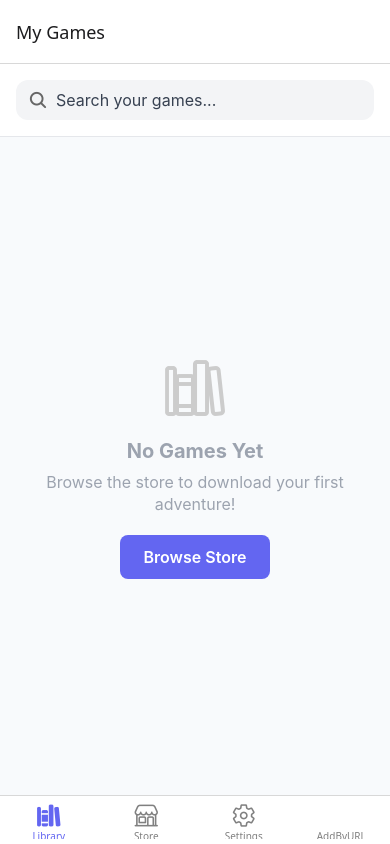
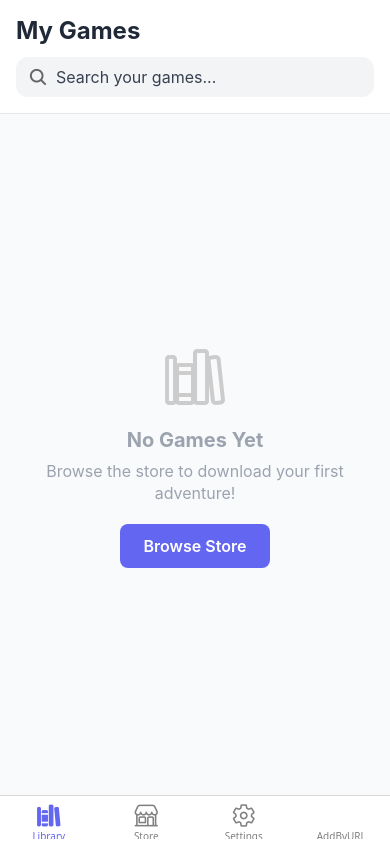
Before and after one commit to crmills100/narrato, a React Native app: screen /Library in a window 390 px wide. Built offline with nearby package versions, Linux system fonts and the light colour scheme.

Commit message:
fixed layout of library and game

```diff
--- a/App.js
+++ b/App.js
@@ -24,7 +24,7 @@ function LibraryStack() {
       <Stack.Screen
         name="Library"
         component={LibraryScreen}
-        options={{ title: 'My Games' }}
+        options={{ headerShown: false }}
       />
       <Stack.Screen
         name="Game"
--- a/src/screens/GameScreen.js
+++ b/src/screens/GameScreen.js
@@ -6,20 +6,20 @@ import Markdown from "react-native-markdown-display";
 
 import { Ionicons } from '@expo/vector-icons';
 import { useFocusEffect } from '@react-navigation/native';
+import { StatusBar } from 'expo-status-bar';
 import { useCallback } from 'react';
 import {
   Alert,
   Image,
-  SafeAreaView,
   ScrollView,
   Text,
   TouchableOpacity,
   View
 } from 'react-native';
+import { useSafeAreaInsets } from 'react-native-safe-area-context';
 import styles from '../components/styles';
 import { useGame } from '../context/GameContext';
 import { gameEngine } from '../engine/GameEngine';
-
 
 export default function GameScreen({ navigation }) {
   const { currentGame, gameState, saveGameProgress, getImageAssetUri, getAudioAssetUri } = useGame();
@@ -30,6 +30,7 @@ export default function GameScreen({ navigation }) {
   const [sound, setSound] = useState(null);
   const [isPlaying, setIsPlaying] = useState(false);
   const [audioLoading, setAudioLoading] = useState(false);
+  const insets = useSafeAreaInsets();
 
   useEffect(() => {
     if (currentGame) {
@@ -311,7 +312,8 @@ export default function GameScreen({ navigation }) {
   }
 
   return (
-    <SafeAreaView style={styles.container}>
+    <View style={[styles.container, { paddingTop: insets.top }]}>
+      <StatusBar style="dark" backgroundColor="white" />
       <View style={styles.gameHeader}>
         <TouchableOpacity onPress={() => navigation.goBack()}>
           <Ionicons name="arrow-back" size={24} color="#333" />
@@ -358,6 +360,6 @@ export default function GameScreen({ navigation }) {
         <Text style={styles.statText}>Node: {currentNode.id}</Text>
         <Text style={styles.statText}>History: {gameHistory.length} steps</Text>
       </View>
-    </SafeAreaView>
+    </View>
   );
 }
--- a/src/screens/LibraryScreen.js
+++ b/src/screens/LibraryScreen.js
@@ -2,6 +2,7 @@
 import { log } from '@/util/log';
 import { Ionicons } from '@expo/vector-icons';
 import * as FileSystem from 'expo-file-system';
+import { StatusBar } from 'expo-status-bar';
 import { useState } from 'react';
 import {
   Alert,
@@ -12,11 +13,13 @@ import {
   TouchableOpacity,
   View
 } from 'react-native';
+import { useSafeAreaInsets } from 'react-native-safe-area-context';
 import styles from '../components/styles';
 import { useGame } from '../context/GameContext';
 
 
 export default function LibraryScreen({ navigation }) {
+  const insets = useSafeAreaInsets();
   const { library, loadGame, loading } = useGame();
   const [searchQuery, setSearchQuery] = useState('');
 
@@ -79,8 +82,11 @@ export default function LibraryScreen({ navigation }) {
   );
 
   return (
-    <View style={styles.container}>
+
+    <View style={[styles.container, { paddingTop: insets.top }]}>
+      <StatusBar style="dark" backgroundColor="white" />
       <View style={styles.header}>
+        <Text style={styles.headerTitle}>My Games</Text>
         <View style={styles.searchContainer}>
           <Ionicons name="search" size={20} color="#666" style={styles.searchIcon} />
           <TextInput
```
